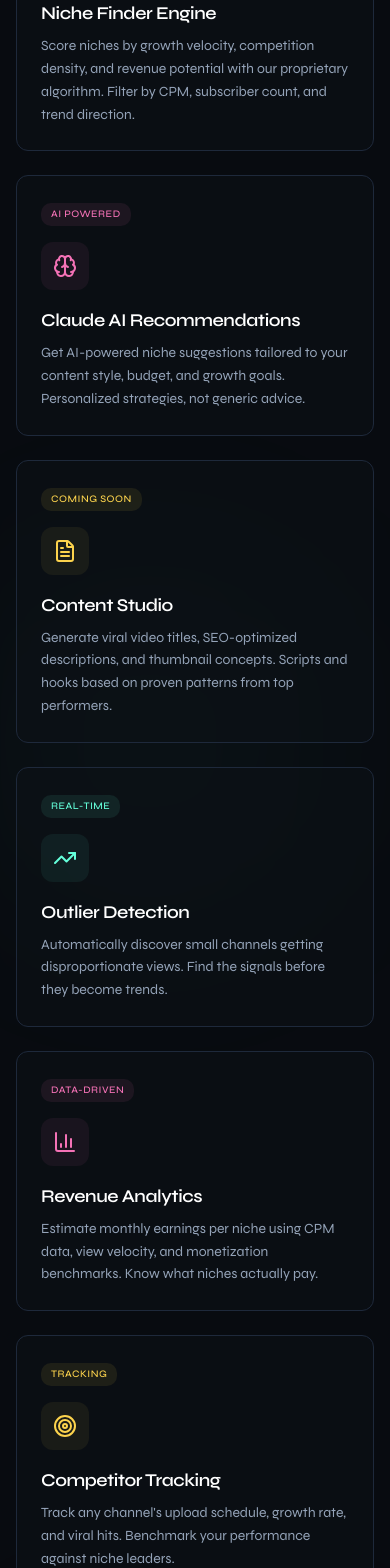
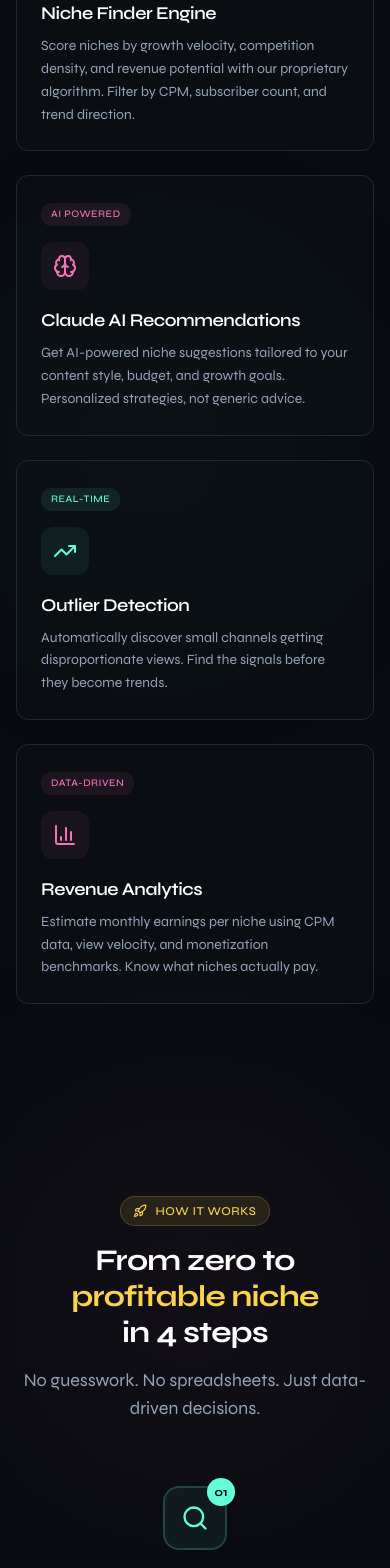
Before and after one commit to hassantariq1417/nichepulse, a Next.js app: page / in a window 390 px wide. Shown: the part 1712-3280 px from the top of the page. Built offline with nearby package versions, Linux system fonts and the light colour scheme.

Commit message:
fix: remove Coming Soon features, clean 2x2 grid
- Removed Content Studio and Competitor Tracking cards
- Kept 4 live features: Niche Finder, AI Recommendations, Outlier Detection, Revenue Analytics
- Adjusted grid: 2x2 on desktop, 1-col on mobile, max-w-4xl centered

```diff
--- a/src/components/landing/Features.tsx
+++ b/src/components/landing/Features.tsx
@@ -3,10 +3,8 @@
 import {
   Search,
   Brain,
-  FileText,
   TrendingUp,
   BarChart3,
-  Target,
   Sparkles,
 } from "lucide-react";
 
@@ -28,14 +26,6 @@
     tag: "AI Powered",
   },
   {
-    icon: FileText,
-    title: "Content Studio",
-    description:
-      "Generate viral video titles, SEO-optimized descriptions, and thumbnail concepts. Scripts and hooks based on proven patterns from top performers.",
-    color: "#FCD34D",
-    tag: "Coming Soon",
-  },
-  {
     icon: TrendingUp,
     title: "Outlier Detection",
     description:
@@ -50,14 +40,6 @@
       "Estimate monthly earnings per niche using CPM data, view velocity, and monetization benchmarks. Know what niches actually pay.",
     color: "#F472B6",
     tag: "Data-Driven",
-  },
-  {
-    icon: Target,
-    title: "Competitor Tracking",
-    description:
-      "Track any channel's upload schedule, growth rate, and viral hits. Benchmark your performance against niche leaders.",
-    color: "#FCD34D",
-    tag: "Tracking",
   },
 ];
 
@@ -87,7 +69,7 @@
         </div>
 
         {/* Feature Grid */}
-        <div className="grid grid-cols-1 md:grid-cols-2 lg:grid-cols-3 gap-6">
+        <div className="grid grid-cols-1 md:grid-cols-2 gap-6 max-w-4xl mx-auto">
           {features.map((feature) => (
             <div
               key={feature.title}
```
